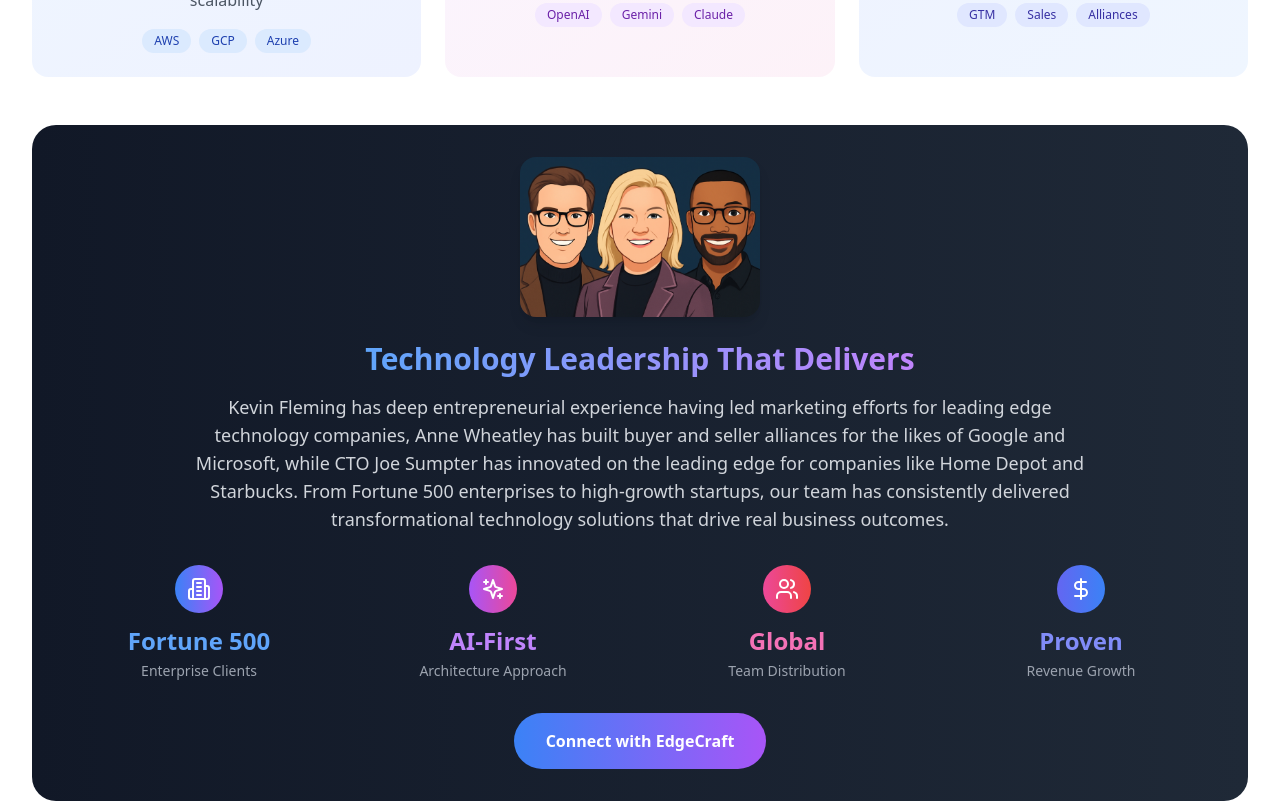
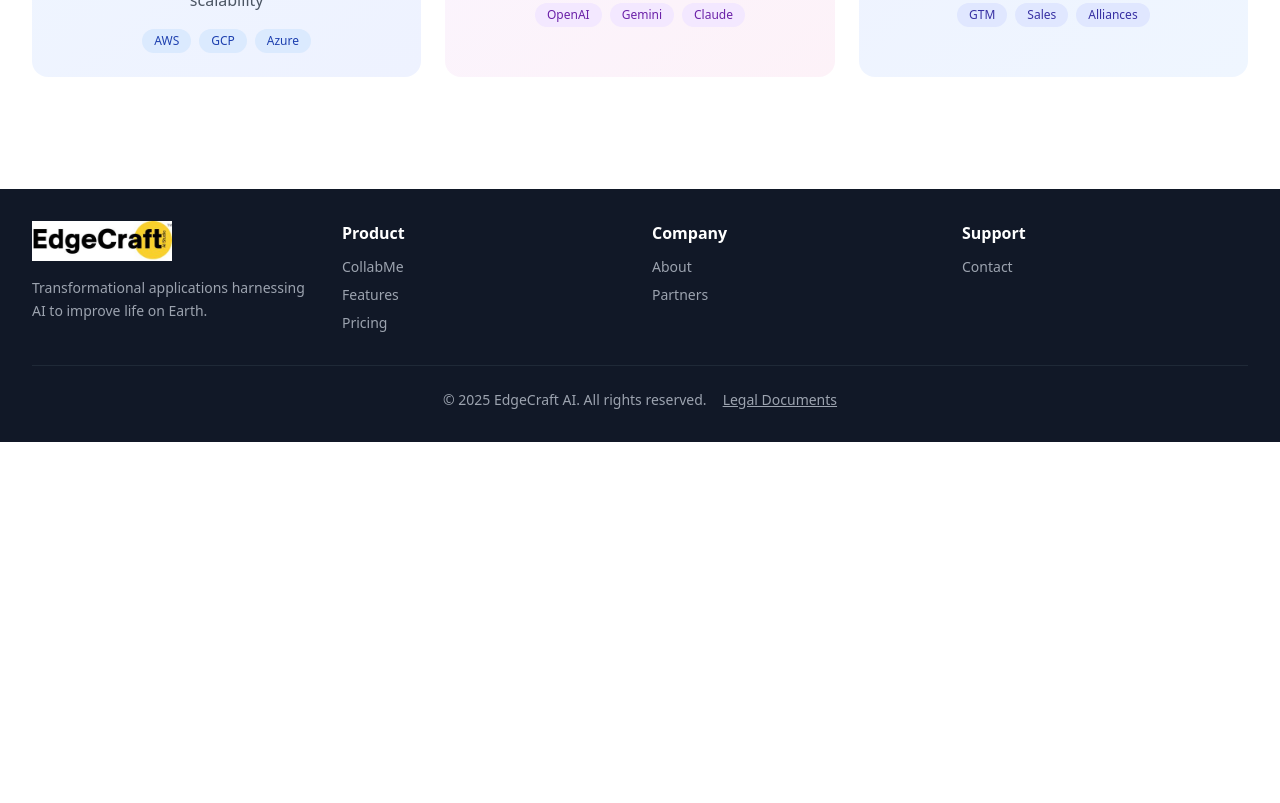
Before and after one commit to EdgeCraftKev/EdgeCreaftAIwebiste, a React (Vite) app: page / in a window 1280 px wide. Shown: the part 6560-7363 px from the top of the page. After the commit the page ends 7002 px from the top, so only its background shows below. Built offline with nearby package versions, Linux system fonts and the light colour scheme.

Commit message:
Updated HomePage.tsx

```diff
--- a/src/components/HomePage.tsx
+++ b/src/components/HomePage.tsx
@@ -656,66 +656,6 @@ const HomePage: React.FC = () => {
               </div>
             </div>
           </div>
-
-          {/* Technology Leadership */}
-          <div className="bg-gradient-to-r from-gray-900 to-gray-800 rounded-3xl p-8 text-white text-center">
-            <div className="flex justify-center mb-6">
-              <img
-                src="/EdgeCraft Founders Avatar.jpg"
-                alt="EdgeCraft AI Founders"
-               className="h-32 w-48 sm:h-40 sm:w-60 rounded-2xl object-cover shadow-lg"
-                loading="lazy"
-              />
-            </div>
-            <h3 className="text-2xl sm:text-3xl font-bold mb-4">
-              <span className="text-transparent bg-clip-text bg-gradient-to-r from-blue-400 to-purple-400">
-                Technology Leadership That Delivers
-              </span>
-            </h3>
-            <p className="text-gray-300 text-base sm:text-lg mb-8 max-w-4xl mx-auto leading-relaxed">
-              Kevin Fleming has deep entrepreneurial experience having led marketing efforts for leading edge technology companies, Anne Wheatley has built buyer and seller alliances for the likes of Google and Microsoft, while CTO Joe Sumpter has innovated on the leading edge for companies like Home Depot and Starbucks. From Fortune 500 enterprises to high-growth startups, our team has consistently delivered transformational technology solutions that drive real business outcomes.
-            </p>
-
-            <div className="grid sm:grid-cols-2 lg:grid-cols-4 gap-6">
-              <div className="text-center">
-                <div className="w-12 h-12 bg-gradient-to-r from-blue-500 to-purple-500 rounded-full flex items-center justify-center mx-auto mb-3">
-                  <Building2 className="h-6 w-6 text-white" />
-                </div>
-                <div className="text-2xl font-bold text-blue-400 mb-1">Fortune 500</div>
-                <div className="text-gray-400 text-sm">Enterprise Clients</div>
-              </div>
-              <div className="text-center">
-                <div className="w-12 h-12 bg-gradient-to-r from-purple-500 to-pink-500 rounded-full flex items-center justify-center mx-auto mb-3">
-                  <Sparkles className="h-6 w-6 text-white" />
-                </div>
-                <div className="text-2xl font-bold text-purple-400 mb-1">AI-First</div>
-                <div className="text-gray-400 text-sm">Architecture Approach</div>
-              </div>
-              <div className="text-center">
-                <div className="w-12 h-12 bg-gradient-to-r from-pink-500 to-red-500 rounded-full flex items-center justify-center mx-auto mb-3">
-                  <Users className="h-6 w-6 text-white" />
-                </div>
-                <div className="text-2xl font-bold text-pink-400 mb-1">Global</div>
-                <div className="text-gray-400 text-sm">Team Distribution</div>
-              </div>
-              <div className="text-center">
-                <div className="w-12 h-12 bg-gradient-to-r from-indigo-500 to-blue-500 rounded-full flex items-center justify-center mx-auto mb-3">
-                  <DollarSign className="h-6 w-6 text-white" />
-                </div>
-                <div className="text-2xl font-bold text-indigo-400 mb-1">Proven</div>
-                <div className="text-gray-400 text-sm">Revenue Growth</div>
-              </div>
-            </div>
-
-            <div className="mt-8">
-              <a
-                href="mailto:hello@edgecraftai.com?subject=EdgeCraft%20AI%20-%20Let's%20Connect&body=Hi%20EdgeCraft%20AI%20team,%0A%0AI'm%20interested%20in%20learning%20more%20about%20EdgeCraft%20AI%20and%20your%20transformational%20AI%20applications.%0A%0APlease%20get%20in%20touch%20to%20discuss:%0A%0A-%20%0A-%20%0A-%20%0A%0AThank%20you!"
-                className="bg-gradient-to-r from-blue-500 to-purple-500 text-white px-8 py-4 rounded-full font-semibold hover:from-blue-600 hover:to-purple-600 transition-all transform hover:scale-105 active:scale-95 inline-block touch-manipulation"
-              >
-                Connect with EdgeCraft
-              </a>
-            </div>
-          </div>
         </div>
       </section>
 
```
